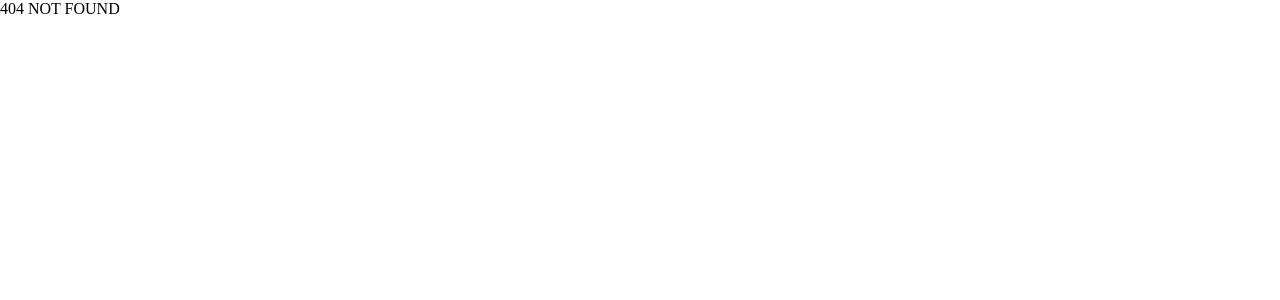
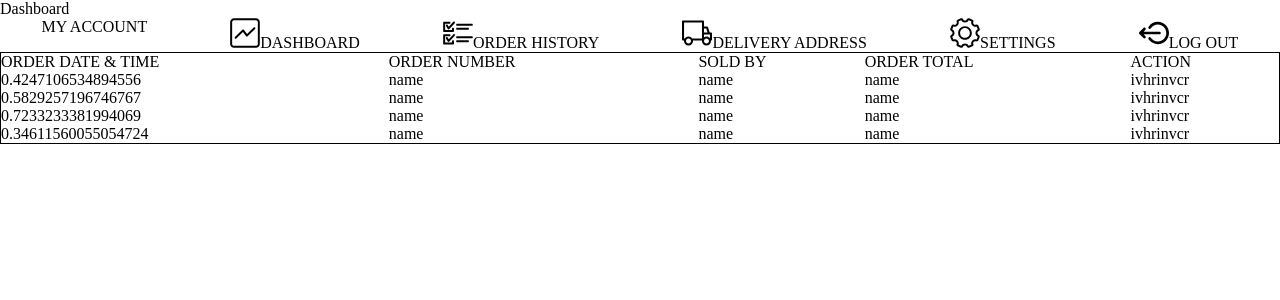
Before and after one commit to vahagnmovs/GoldMarket, a React (Create React App) app in the folder goldmarket/: page /orderhistory in a window 1280 px wide. Before the commit this address had no page. Shown: the top 300 px of the page. Built offline with nearby package versions, Linux system fonts and the light colour scheme.

Commit message:
add orderHistriList, orderHistri and navigate

```diff
--- a/goldmarket/src/components/centers/dashboard/index.tsx
+++ b/goldmarket/src/components/centers/buyerAdmin/dashboard/index.tsx
@@ -6,9 +6,14 @@ import order from 'src/style/Icons/order.svg';
 import delivery from 'src/style/Icons/delivery.svg';
 import logout from 'src/style/Icons/logout.svg';
 import './style.css';
+import { useNavigate } from 'react-router-dom';
 
 
 const Dashboard = () => {
+	const navigate = useNavigate();
+	const handleNavigate = () => {
+		navigate('/orderhistory');
+	};
 	return (
 		<div>
 			<h2>Dashboard</h2>
@@ -18,7 +23,7 @@ const Dashboard = () => {
 					<img src={dashboard} alt="dashboard" />
 					<span>DASHBOARD</span>
 				</li>
-				<li>
+				<li onClick={handleNavigate}>
 					<img src={order} alt="order" />
 					<span>ORDER HISTORY</span>
 				</li>
@@ -35,9 +40,7 @@ const Dashboard = () => {
 					<span>LOG OUT</span>
 				</li>
 			</ul>
-			<GoldPriceList isShowMoreBtn={true} />
 		</div>
-
 	);
 };
 
--- /dev/null
+++ b/goldmarket/src/components/centers/buyerAdmin/orderHistory/index.tsx
@@ -0,0 +1,22 @@
+import React from 'react';
+
+type TOrderHistory = {
+    id: number;
+    nam2: string;
+    nam3: string;
+    nam4: string;
+}
+
+const OrderHistory = ({ id, nam2, nam3, nam4 }: TOrderHistory) => {
+    return (
+        <tr>
+            <td>{id}</td>
+            <td>{nam2}</td>
+            <td>{nam3}</td>
+            <td>{nam4}</td>
+            <td><button>ivhrinvcr</button></td>
+        </tr>
+    );
+};
+
+export default OrderHistory;
--- /dev/null
+++ b/goldmarket/src/components/centers/buyerAdmin/orderHistoryList/index.tsx
@@ -0,0 +1,47 @@
+import React from 'react';
+import Dashboard from '../dashboard';
+import OrderHistory from '../orderHistory';
+import './style.css';
+
+const data = [{
+  id: Math.random(),
+  nam2: 'name',
+  nam3: 'name',
+  nam4: 'name',
+}, {
+  id: Math.random(),
+  nam2: 'name',
+  nam3: 'name',
+  nam4: 'name',
+}, {
+  id: Math.random(),
+  nam2: 'name',
+  nam3: 'name',
+  nam4: 'name',
+}, {
+  id: Math.random(),
+  nam2: 'name',
+  nam3: 'name',
+  nam4: 'name',
+},];
+
+const OrderHistoryList = () => {
+  return (
+    <div>
+      <Dashboard/>
+      <table className='table'>
+        <tr>
+          <th>ORDER DATE & TIME</th>
+          <th>ORDER NUMBER</th>
+          <th>SOLD BY</th>
+          <th>ORDER TOTAL</th>
+          <th>ACTION</th>
+        </tr>
+        {data.map(item => <OrderHistory key={item.id} {...item} />)}
+      </table>
+    </div>
+
+  );
+};
+
+export default OrderHistoryList;
--- /dev/null
+++ b/goldmarket/src/components/centers/buyerAdmin/orderHistoryList/style.css
@@ -0,0 +1,4 @@
+.table{
+    border: solid 1px black;
+    width: 100%;
+}
--- a/goldmarket/src/pages/home/index.tsx
+++ b/goldmarket/src/pages/home/index.tsx
@@ -9,13 +9,13 @@ import Index from 'src/components/recommendedSeleres';
 import SwitchComponent from 'src/components/centers/switchComponents';
 import BestSales from 'src/components/bestSales';
 import MostViewed from 'src/components/mostViewed';
-import AboutUs from '../../components/information/aboutUs';
+import AboutUs from 'src/components/information/aboutUs';
 import NewCollection from 'src/components/newCollections';
-import SellWithUs from '../../components/information/sellWithUsBanner';
-import WhyGoldCenter from '../../components/information/whyGoldCenterBanner';
-import Video from '../../components/header/video';
-import Dashboard from 'src/components/centers/dashboard';
-import ProductPage from '../../components/productPage';
+import SellWithUs from 'src/components/information/sellWithUsBanner';
+import WhyGoldCenter from 'src/components/information/whyGoldCenterBanner';
+import Video from 'src/components/header/video';
+import Dashboard from 'src/components/centers/buyerAdmin/dashboard';
+import ProductPage from 'src/components/productPage';
 
 const Home = () => {
 	return (
@@ -38,7 +38,7 @@ const Home = () => {
 				<MostViewed />
 				<WhyGoldCenter />
 				<AboutUs />
-				<Dashboard/>
+				{/* <Dashboard/> */}
 			</>
 		</Layout>
 	);
--- a/goldmarket/src/router.tsx
+++ b/goldmarket/src/router.tsx
@@ -9,6 +9,7 @@ import Home from './pages/home';
 import Redirect from 'src/components/redirect/redirect';
 import { SingleProduct } from './components/product/singleProduct';
 import AddProduct from './components/product/AddProduct';
+import OrderHistoryList from './components/centers/buyerAdmin/orderHistoryList';
 
 const router = createBrowserRouter([{
 	path: '/',
@@ -49,6 +50,9 @@ const router = createBrowserRouter([{
 	path: '/shoppingcenters/:title:id',
 	element: <ShoppingCentersRegionsList />
 }, {
+	path: '/orderhistory',
+	element: <OrderHistoryList />
+}, {
 	path: '*',
 	element: <NotFoundPage />
 },{
```
Also changed, not shown: goldmarket/src/components/centers/buyerAdmin/dashboard/style.css (renamed from goldmarket/src/components/centers/dashboard/style.css).
